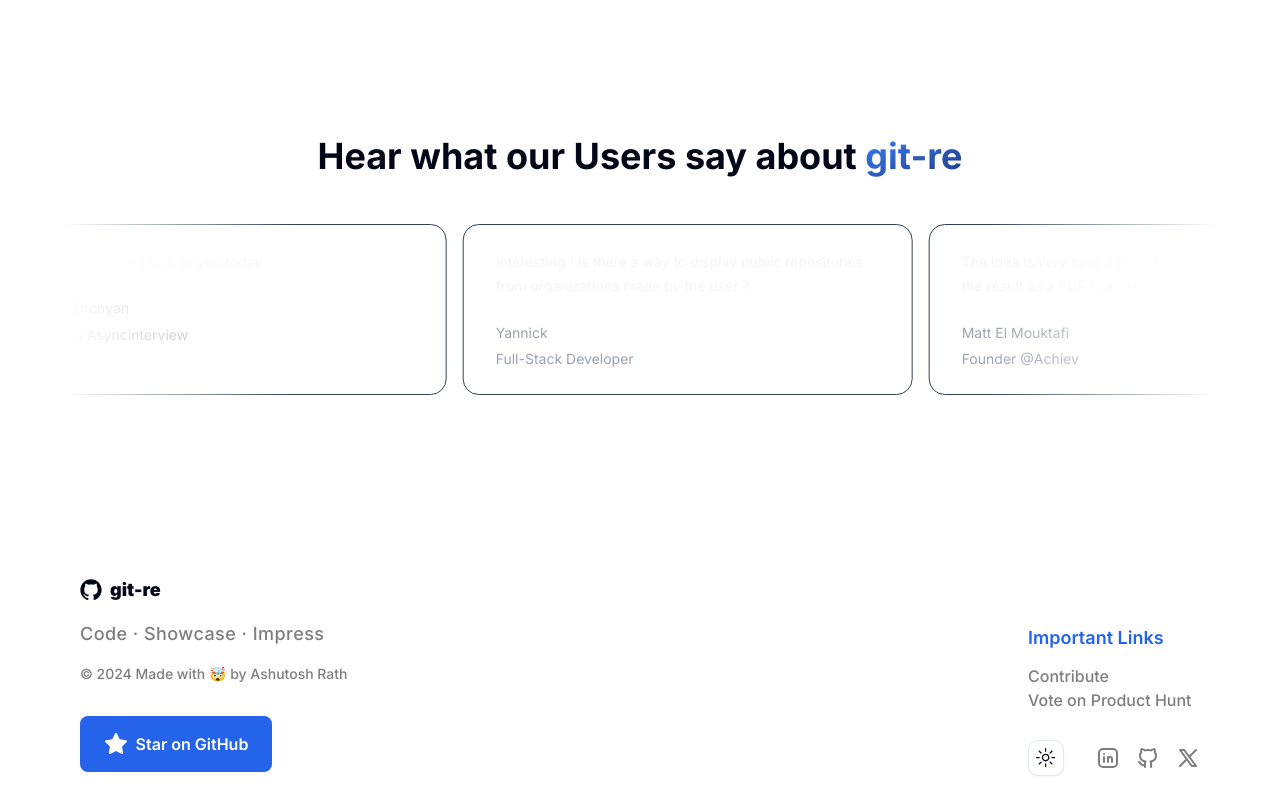
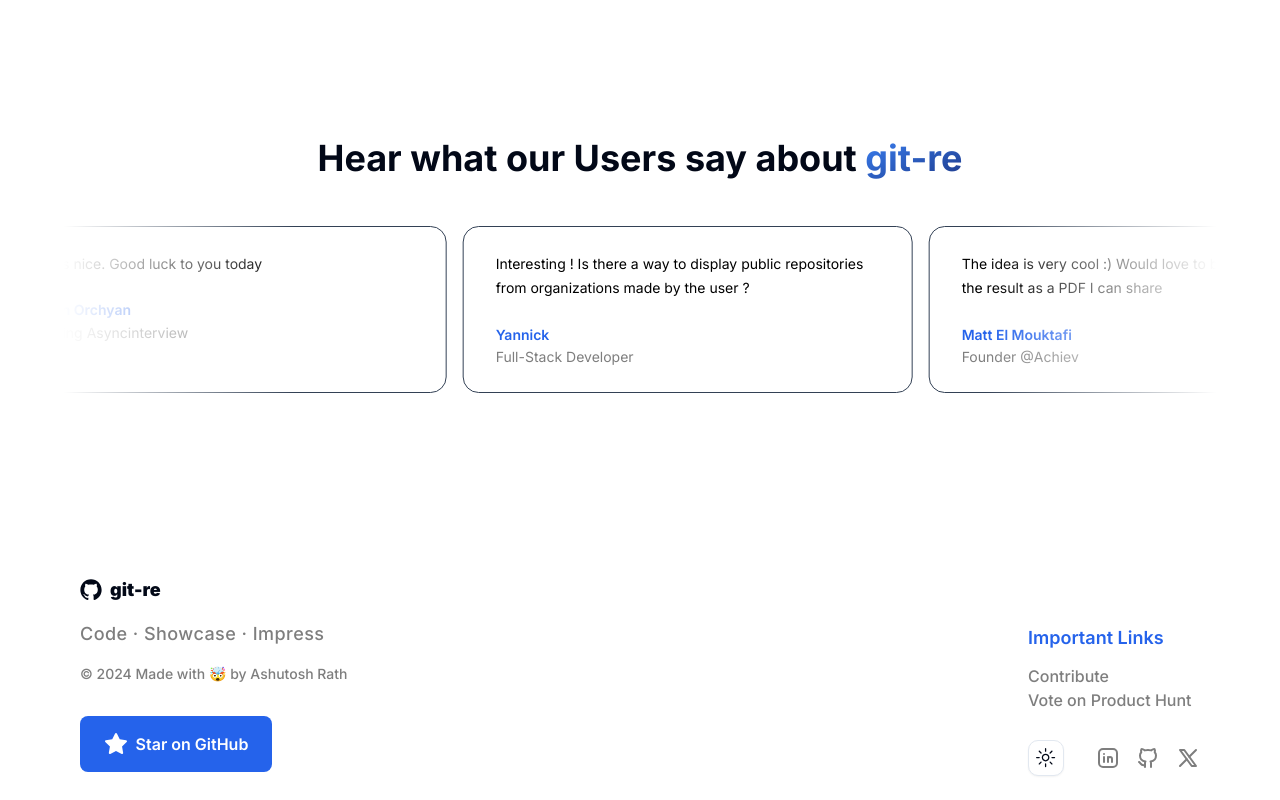
Before and after one commit to ashutosh-rath02/git-re, a Next.js app: page / in a window 1280 px wide. Shown: the part 1072-1872 px from the top of the page. Built offline with nearby package versions, Linux system fonts and the light colour scheme; no server answers; the database is empty.

Commit message:
fix: testimonial cards text break in light mode

```diff
--- a/components/ui/infinite-moving-cards.tsx
+++ b/components/ui/infinite-moving-cards.tsx
@@ -99,15 +99,15 @@
                 aria-hidden="true"
                 className="user-select-none -z-1 pointer-events-none absolute -left-0.5 -top-0.5 h-[calc(100%_+_4px)] w-[calc(100%_+_4px)]"
               ></div>
-              <span className=" relative z-20 text-sm leading-[1.6] text-gray-100 font-normal">
+              <span className=" relative z-20 text-sm leading-[1.6] text-black dark:text-white font-normal">
                 {item.quote}
               </span>
               <div className="relative z-20 mt-6 flex flex-row items-center">
-                <span className="flex flex-col gap-1">
-                  <span className=" text-sm leading-[1.6] text-gray-400 font-normal">
+                <span className="flex flex-col gap-1/2">
+                  <span className=" text-sm leading-[1.6] text-primary font-semibold">
                     {item.name}
                   </span>
-                  <span className=" text-sm leading-[1.6] text-gray-400 font-normal">
+                  <span className=" text-sm leading-[1.6] text-secondaryText dark:text-gray-400 font-normal">
                     {item.title}
                   </span>
                 </span>
```
